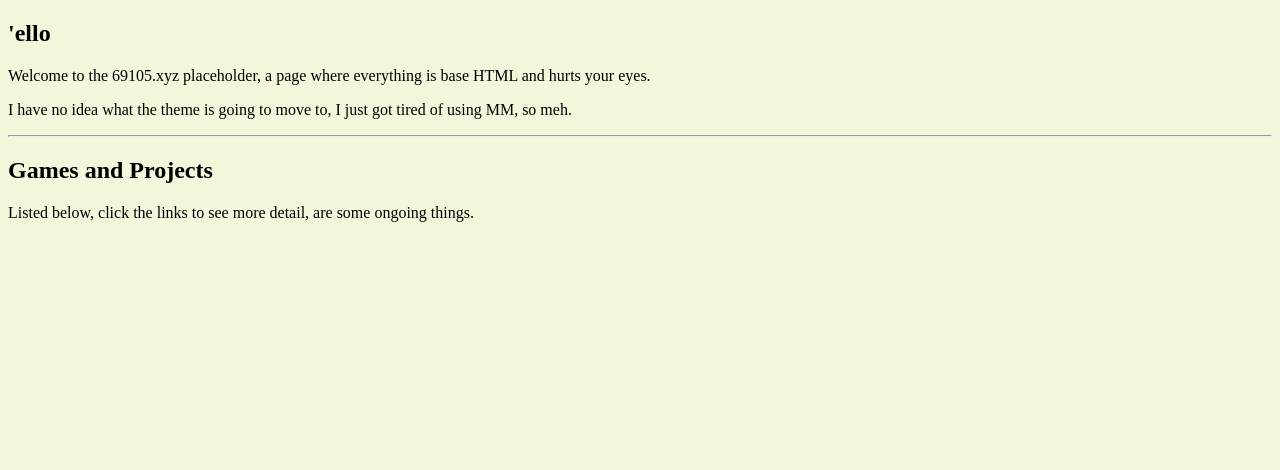
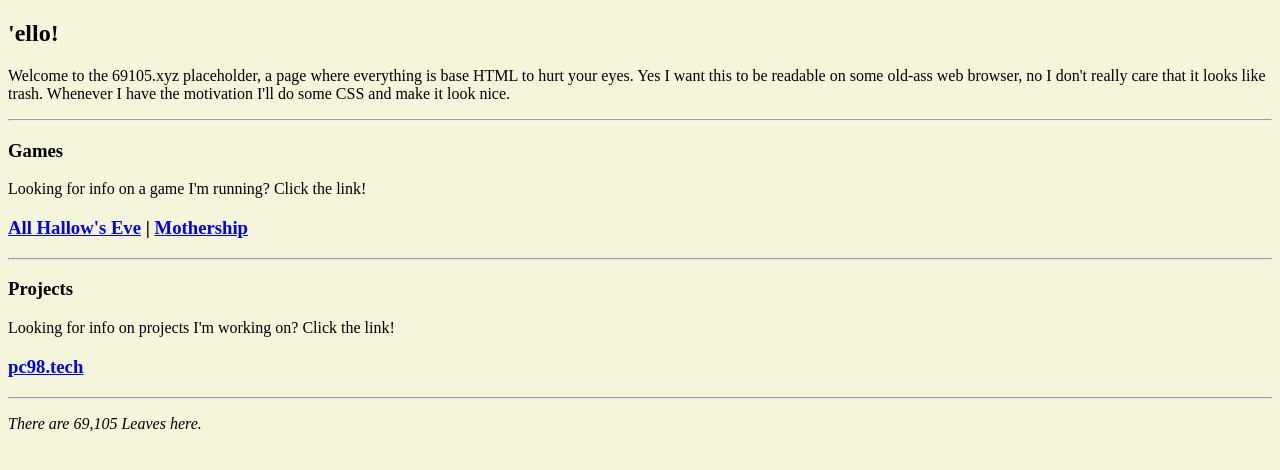
Before and after one commit to Terwilliger69105/69105.xyz, a plain HTML site: page index.html in a window 1280 px wide. Drawn offline with Linux system fonts and the light colour scheme.

Commit message:
Update index.html

```diff
--- a/index.html
+++ b/index.html
@@ -8,18 +8,26 @@
 
 <body>
   <article>
-    <h2>'ello</h2>
-    <p>Welcome to the 69105.xyz placeholder, a page where everything is base HTML and hurts your eyes.</p>
-    <p>I have no idea what the theme is going to move to, I just got tired of using MM, so meh.</p>
+    <h2>'ello!</h2>
+    <p>Welcome to the 69105.xyz placeholder, a page where everything is base HTML to hurt your eyes. Yes I want this to be readable on some old-ass web browser, no I don't really care that it looks like trash. Whenever I have the motivation I'll do some CSS and make it look nice.</p>
   </article>
   <hr>
   <article>
-    <h2>Games and Projects</h2>
-    <p>Listed below, click the links to see more detail, are some ongoing things.</p>
+    <h3>Games</h3>
+    <p>Looking for info on a game I'm running? Click the link!</p>
+    <h3><a href="/games/ahe.html">All Hallow's Eve</a> | <a href="/games/mothership.html">Mothership</a></h3>
   </article>
+  <hr>
+  <article>
+    <h3>Projects</h3>
+    <p>Looking for info on projects I'm working on? Click the link!</p>
+    <h3><a href="https://pc98.tech/">pc98.tech</a>
+  </article>
+  <hr>
 </body>
 
 <footer>
+  <p><i>There are 69,105 Leaves here.</i></p>
 </footer>
 
 </html>
```
